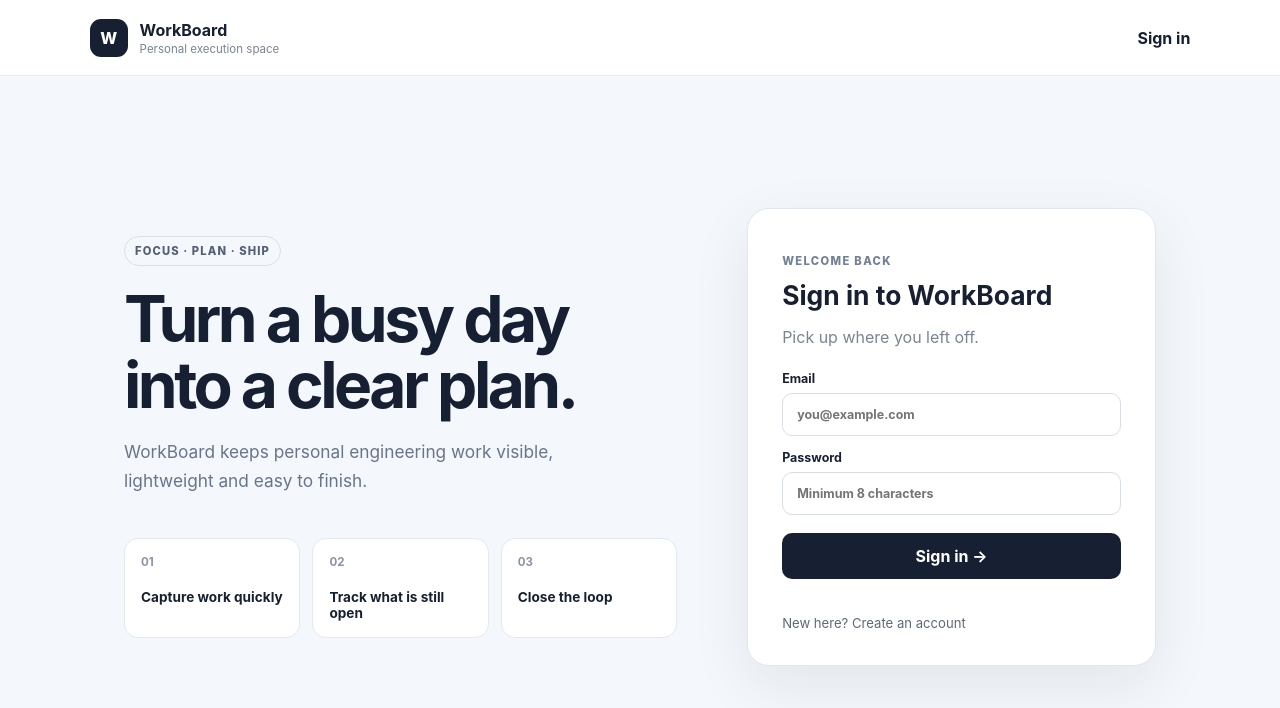
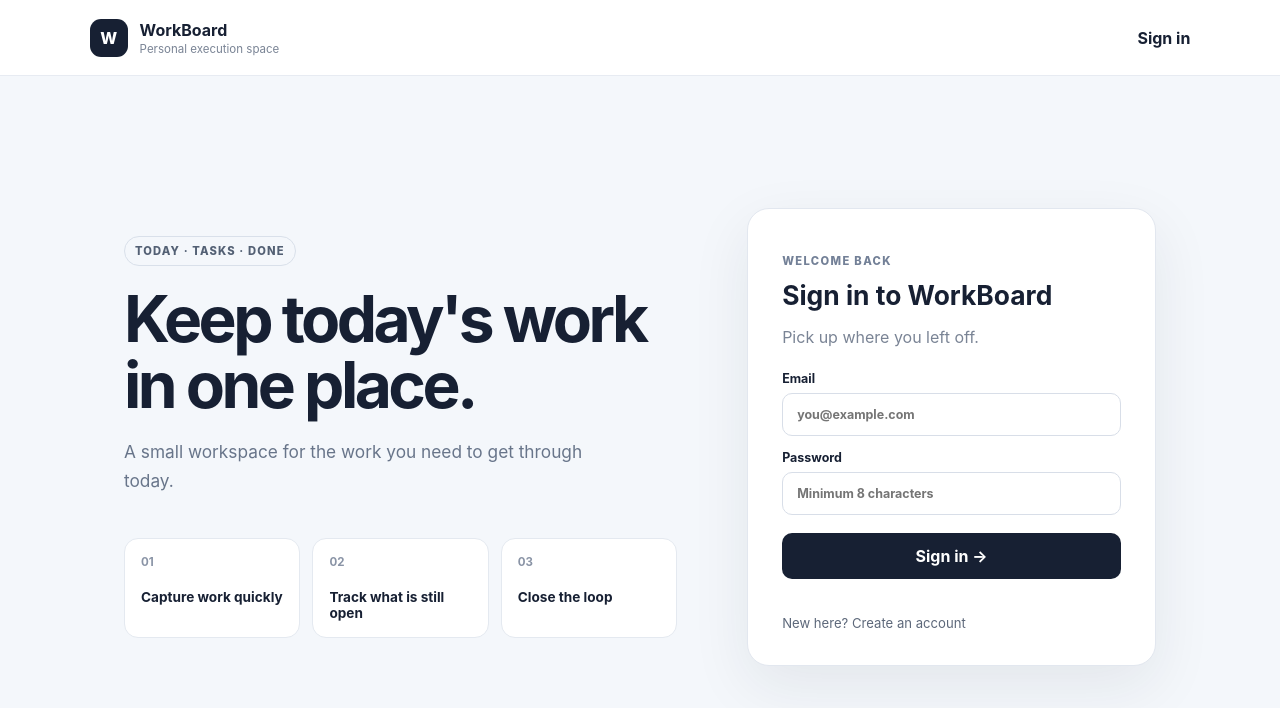
Before and after one commit to imenabidimen/workboard-vue, a Vue app: page /login in a window 1280 px wide. Shown: the top 708 px of the page. Built offline with nearby package versions, Linux system fonts and the light colour scheme; no server answers.

Commit message:
ui: make WorkBoard copy more natural

```diff
--- a/src/views/Login.vue
+++ b/src/views/Login.vue
@@ -1,9 +1,9 @@
 <template>
   <section class="auth-shell">
     <div class="intro">
-      <span class="pill">FOCUS · PLAN · SHIP</span>
-      <h1>Turn a busy day into a clear plan.</h1>
-      <p>WorkBoard keeps personal engineering work visible, lightweight and easy to finish.</p>
+      <span class="pill">TODAY · TASKS · DONE</span>
+      <h1>Keep today's work in one place.</h1>
+      <p>A small workspace for the work you need to get through today.</p>
       <div class="benefits"><div><b>01</b><span>Capture work quickly</span></div><div><b>02</b><span>Track what is still open</span></div><div><b>03</b><span>Close the loop</span></div></div>
     </div>
     <section class="card">
```
